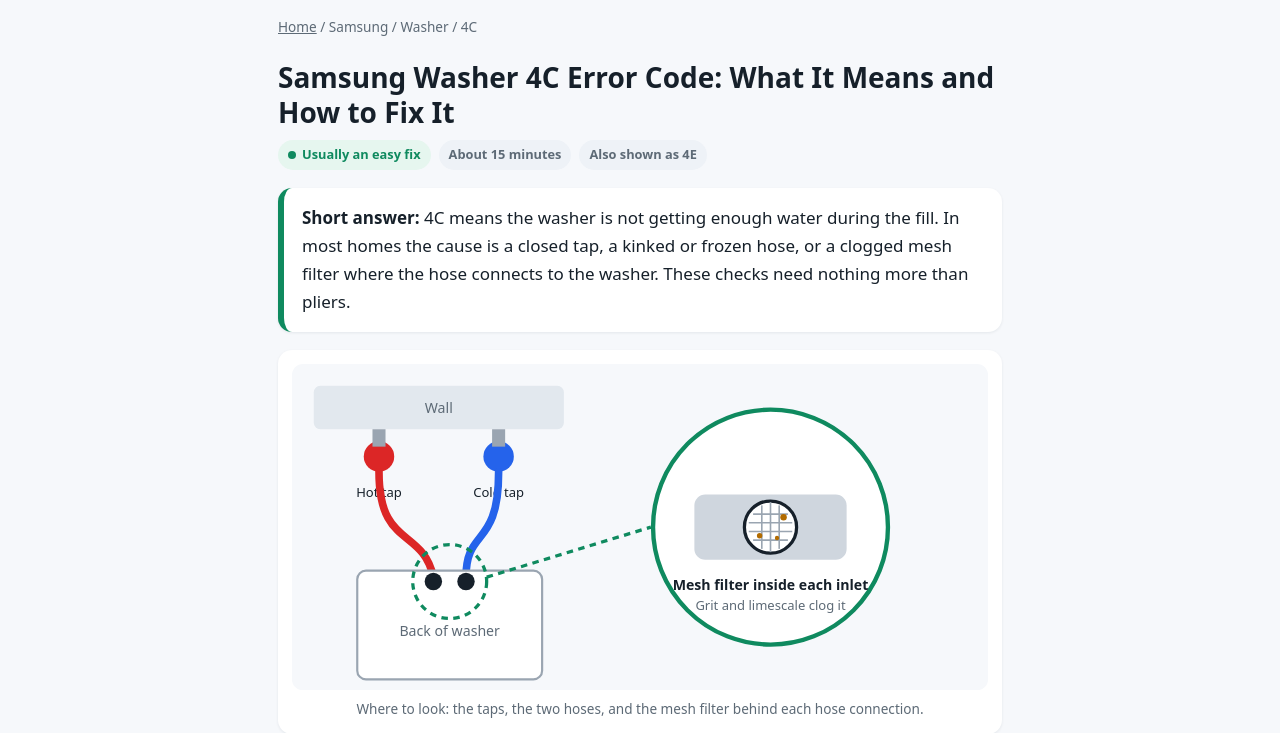
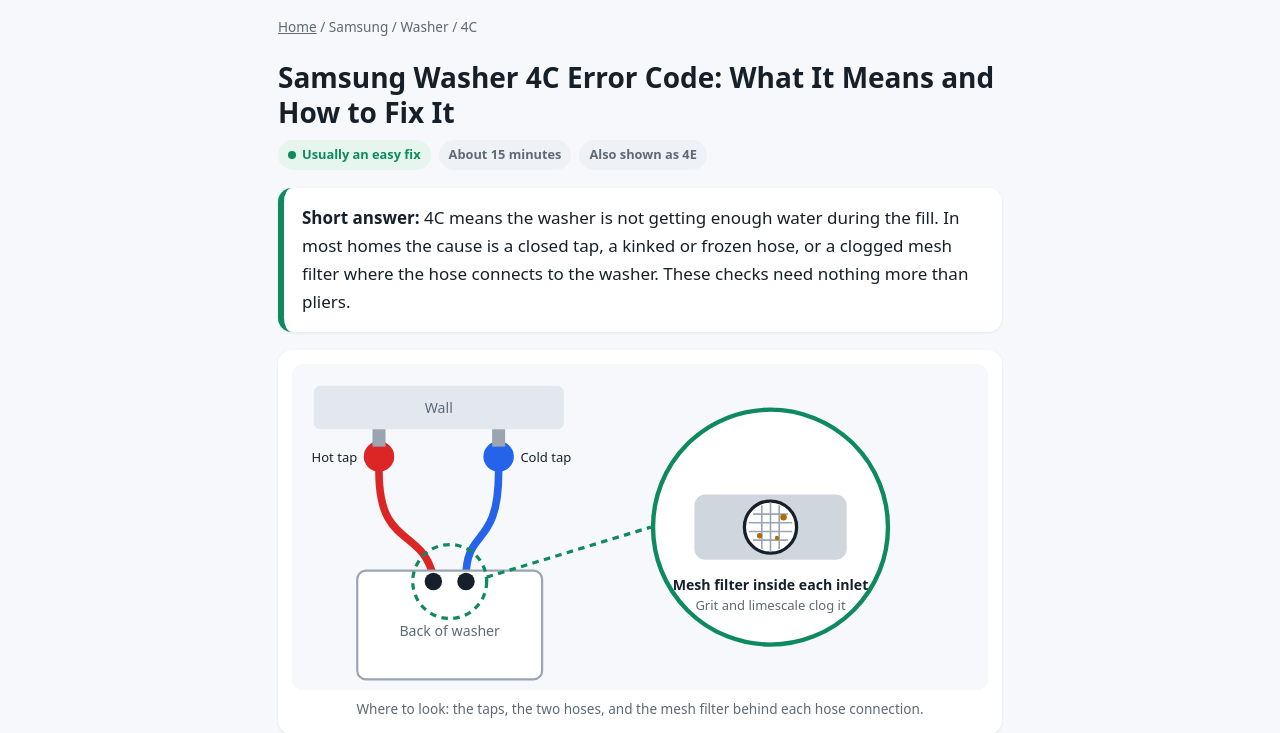
Before and after one commit to nati0052-maker/appliance-codes, a plain HTML site: page samsung/washer/4c/index.html in a window 1280 px wide. Shown: the part 70-803 px from the top of the page. Drawn offline with Linux system fonts and the light colour scheme.

Commit message:
Move tap labels clear of hoses in diagram
Co-Authored-By: Claude Opus 5.5 <noreply@anthropic.com>
Claude-Session: https://claude.ai/code/session_01NgzZQggGvfgeqjrKZGwNvR

```diff
--- a/samsung/washer/4c/index.html
+++ b/samsung/washer/4c/index.html
@@ -34,8 +34,8 @@
 <text x="135" y="45" font-size="13" text-anchor="middle" fill="#5d6a76" font-family="system-ui,sans-serif">Wall</text>
 <circle cx="80" cy="85" r="14" fill="#dc2626"/><rect x="74" y="60" width="12" height="16" fill="#9aa5b1"/>
 <circle cx="190" cy="85" r="14" fill="#2563eb"/><rect x="184" y="60" width="12" height="16" fill="#9aa5b1"/>
-<text x="80" y="122" font-size="12" text-anchor="middle" fill="#16202a" font-family="system-ui,sans-serif">Hot tap</text>
-<text x="190" y="122" font-size="12" text-anchor="middle" fill="#16202a" font-family="system-ui,sans-serif">Cold tap</text>
+<text x="60" y="90" font-size="12" text-anchor="end" fill="#16202a" font-family="system-ui,sans-serif">Hot tap</text>
+<text x="210" y="90" font-size="12" text-anchor="start" fill="#16202a" font-family="system-ui,sans-serif">Cold tap</text>
 <path d="M80 99 C80 170 120 150 130 196" stroke="#dc2626" stroke-width="7" fill="none" stroke-linecap="round"/>
 <path d="M190 99 C190 170 160 150 160 196" stroke="#2563eb" stroke-width="7" fill="none" stroke-linecap="round"/>
 <rect x="60" y="190" width="170" height="100" rx="8" fill="#fff" stroke="#9aa5b1" stroke-width="2"/>
```
